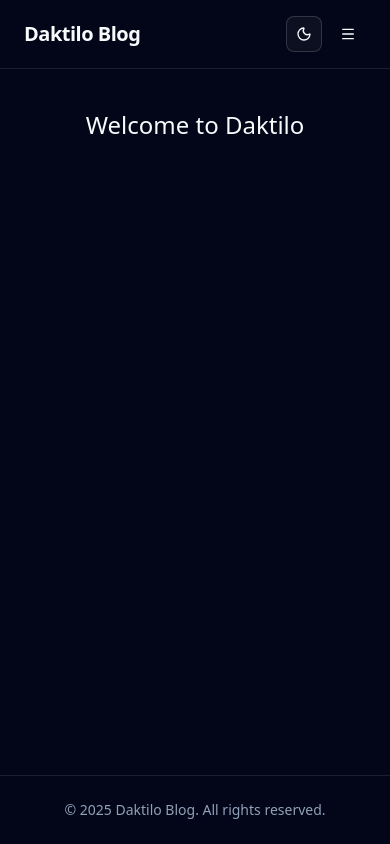
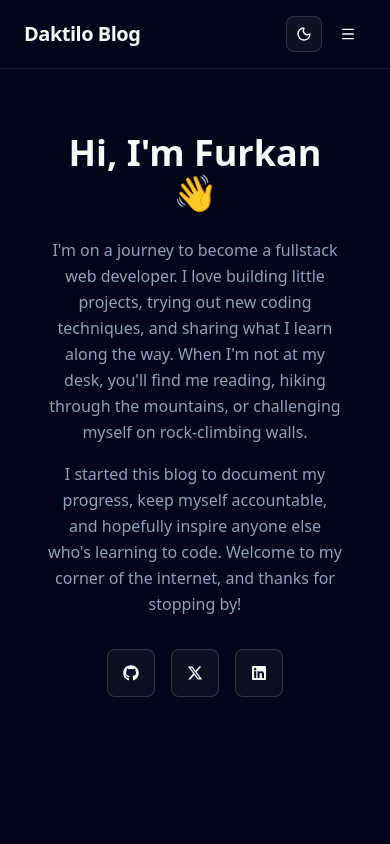
Before and after one commit to furkanssarri/daktilo, a React (Vite) app in the folder packages/frontend-blog/: page / in a window 390 px wide. Shown: the top 844 px of the page. Built offline with nearby package versions, Linux system fonts and the light colour scheme.

Commit message:
feat: add futher markup and dummy content

```diff
--- a/packages/frontend-blog/package.json
+++ b/packages/frontend-blog/package.json
@@ -16,12 +16,14 @@
     "@radix-ui/react-navigation-menu": "^1.2.14",
     "@radix-ui/react-separator": "^1.1.8",
     "@radix-ui/react-slot": "^1.2.4",
+    "@radix-ui/react-tooltip": "^1.2.8",
     "@tailwindcss/vite": "^4.1.16",
     "class-variance-authority": "^0.7.1",
     "clsx": "^2.1.1",
     "lucide-react": "^0.552.0",
     "react": "^19.1.1",
     "react-dom": "^19.1.1",
+    "react-icons": "^5.5.0",
     "react-router-dom": "^7.9.5",
     "tailwind-merge": "^3.3.1",
     "tailwindcss": "^4.1.16"
--- /dev/null
+++ b/packages/frontend-blog/src/components/custom/SocialButtons.tsx
@@ -0,0 +1,61 @@
+import { FaGithub, FaXTwitter, FaLinkedin } from "react-icons/fa6";
+import { Button } from "@/components/ui/button";
+import {
+  Tooltip,
+  TooltipContent,
+  TooltipProvider,
+  TooltipTrigger,
+} from "@/components/ui/tooltip";
+
+export function SocialButtons() {
+  return (
+    <TooltipProvider>
+      <div className="flex justify-center space-x-4">
+        <Tooltip>
+          <TooltipTrigger asChild>
+            <Button
+              size="lg"
+              className="w-12 h-12 flex items-center justify-center hover:bg-foreground hover:text-background transition-colors hover-float"
+              variant="outline"
+            >
+              <FaGithub className="w-4 h-4 " />
+            </Button>
+          </TooltipTrigger>
+          <TooltipContent>
+            <p>GitHub</p>
+          </TooltipContent>
+        </Tooltip>
+
+        <Tooltip>
+          <TooltipTrigger asChild>
+            <Button
+              size="lg"
+              className="w-12 h-12 flex items-center justify-center hover:bg-foreground hover:text-background transition-colors hover-float"
+              variant="outline"
+            >
+              <FaXTwitter className="w-4 h-4" />
+            </Button>
+          </TooltipTrigger>
+          <TooltipContent>
+            <p>Twitter</p>
+          </TooltipContent>
+        </Tooltip>
+
+        <Tooltip>
+          <TooltipTrigger asChild>
+            <Button
+              size="lg"
+              className="w-12 h-12 flex items-center justify-center hover:bg-foreground hover:text-background transition-colors hover-float"
+              variant="outline"
+            >
+              <FaLinkedin className="w-4 h-4 " />
+            </Button>
+          </TooltipTrigger>
+          <TooltipContent>
+            <p>LinkedIn</p>
+          </TooltipContent>
+        </Tooltip>
+      </div>
+    </TooltipProvider>
+  );
+}
--- /dev/null
+++ b/packages/frontend-blog/src/components/ui/tooltip.tsx
@@ -0,0 +1,59 @@
+import * as React from "react"
+import * as TooltipPrimitive from "@radix-ui/react-tooltip"
+
+import { cn } from "@/lib/utils"
+
+function TooltipProvider({
+  delayDuration = 0,
+  ...props
+}: React.ComponentProps<typeof TooltipPrimitive.Provider>) {
+  return (
+    <TooltipPrimitive.Provider
+      data-slot="tooltip-provider"
+      delayDuration={delayDuration}
+      {...props}
+    />
+  )
+}
+
+function Tooltip({
+  ...props
+}: React.ComponentProps<typeof TooltipPrimitive.Root>) {
+  return (
+    <TooltipProvider>
+      <TooltipPrimitive.Root data-slot="tooltip" {...props} />
+    </TooltipProvider>
+  )
+}
+
+function TooltipTrigger({
+  ...props
+}: React.ComponentProps<typeof TooltipPrimitive.Trigger>) {
+  return <TooltipPrimitive.Trigger data-slot="tooltip-trigger" {...props} />
+}
+
+function TooltipContent({
+  className,
+  sideOffset = 0,
+  children,
+  ...props
+}: React.ComponentProps<typeof TooltipPrimitive.Content>) {
+  return (
+    <TooltipPrimitive.Portal>
+      <TooltipPrimitive.Content
+        data-slot="tooltip-content"
+        sideOffset={sideOffset}
+        className={cn(
+          "bg-foreground text-background animate-in fade-in-0 zoom-in-95 data-[state=closed]:animate-out data-[state=closed]:fade-out-0 data-[state=closed]:zoom-out-95 data-[side=bottom]:slide-in-from-top-2 data-[side=left]:slide-in-from-right-2 data-[side=right]:slide-in-from-left-2 data-[side=top]:slide-in-from-bottom-2 z-50 w-fit origin-(--radix-tooltip-content-transform-origin) rounded-md px-3 py-1.5 text-xs text-balance",
+          className
+        )}
+        {...props}
+      >
+        {children}
+        <TooltipPrimitive.Arrow className="bg-foreground fill-foreground z-50 size-2.5 translate-y-[calc(-50%_-_2px)] rotate-45 rounded-[2px]" />
+      </TooltipPrimitive.Content>
+    </TooltipPrimitive.Portal>
+  )
+}
+
+export { Tooltip, TooltipTrigger, TooltipContent, TooltipProvider }
--- a/packages/frontend-blog/src/index.css
+++ b/packages/frontend-blog/src/index.css
@@ -1,5 +1,6 @@
 @import "tailwindcss";
 @import "tw-animate-css";
+@import "./utilities.css";
 
 @custom-variant dark (&:is(.dark *));
 
--- a/packages/frontend-blog/src/pages/Home/Home.tsx
+++ b/packages/frontend-blog/src/pages/Home/Home.tsx
@@ -1,3 +1,91 @@
+import { Separator } from "@/components/ui/separator";
+import { Card, CardHeader, CardTitle, CardContent } from "@/components/ui/card";
+import { Link } from "react-router-dom";
+
+import { SocialButtons } from "@/components/custom/SocialButtons";
 export default function Home() {
-  return <div className="p-10 text-center text-2xl">Welcome to Daktilo</div>;
+  const dummyPosts = [
+    {
+      title: "Understanding React Context in 2025",
+      date: "03/11/2025",
+    },
+    {
+      title: "A Beginner's Guide to TypeScript for Web Developers",
+      date: "29/10/2025",
+    },
+    {
+      title: "Why You Should Learn Tailwind CSS This Year",
+      date: "15/09/2025",
+    },
+  ];
+
+  return (
+    <div className="space-y-24">
+      {/* Landing Section */}
+      <section className="max-w-3xl mx-auto text-center pt-16 pb-24 px-6">
+        <h1 className="text-4xl sm:text-5xl font-bold mb-6">
+          Hi, I'm Furkan 👋
+        </h1>
+
+        <p className="text-muted-foreground leading-relaxed mb-4">
+          I'm on a journey to become a fullstack web developer. I love building
+          little projects, trying out new coding techniques, and sharing what I
+          learn along the way. When I'm not at my desk, you'll find me reading,
+          hiking through the mountains, or challenging myself on rock-climbing
+          walls.
+        </p>
+
+        <p className="text-muted-foreground leading-relaxed mb-8">
+          I started this blog to document my progress, keep myself accountable,
+          and hopefully inspire anyone else who's learning to code. Welcome to
+          my corner of the internet, and thanks for stopping by!
+        </p>
+
+        {/* Social Buttons */}
+        <div className="flex justify-center space-x-4">
+          <SocialButtons />
+        </div>
+      </section>
+
+      <Separator className="max-w-4xl mx-auto" />
+
+      {/* Latest Articles Section */}
+      <section className="max-w-4xl mx-auto px-6">
+        <div className="flex items-center justify-between mb-8">
+          <h2 className="text-2xl font-semibold">Latest Articles</h2>
+          <Link
+            to="#"
+            className="text-sm font-medium text-muted-foreground hover:text-foreground"
+          >
+            View all articles →
+          </Link>
+        </div>
+
+        <div className="flex flex-col space-y-6">
+          {dummyPosts.map((post) => (
+            <Card
+              key={post.title}
+              className="w-full hover:shadow-md transition-shadow"
+            >
+              <CardHeader>
+                <CardTitle>
+                  <Link
+                    to="#"
+                    className="hover:underline text-lg font-semibold leading-snug"
+                  >
+                    {post.title}
+                  </Link>
+                </CardTitle>
+              </CardHeader>
+              <CardContent>
+                <p className="text-sm text-muted-foreground">
+                  Published on {post.date}
+                </p>
+              </CardContent>
+            </Card>
+          ))}
+        </div>
+      </section>
+    </div>
+  );
 }
--- /dev/null
+++ b/packages/frontend-blog/src/utilities.css
@@ -0,0 +1,10 @@
+@layer utilities {
+  .hover-float {
+    @apply transition-transform duration-200 ease-out hover:-translate-y-1 hover:scale-110;
+  }
+
+  /* Universal hover color effect */
+  .hover-color {
+    @apply transition-colors duration-200 ease-out;
+  }
+}
```
Also changed, not shown: 1 other file (tests, documents, lock files or other folders).
